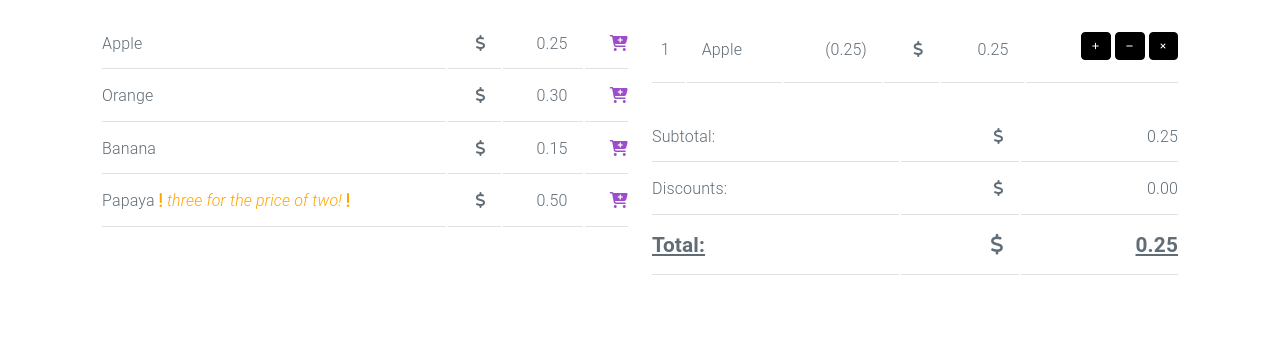
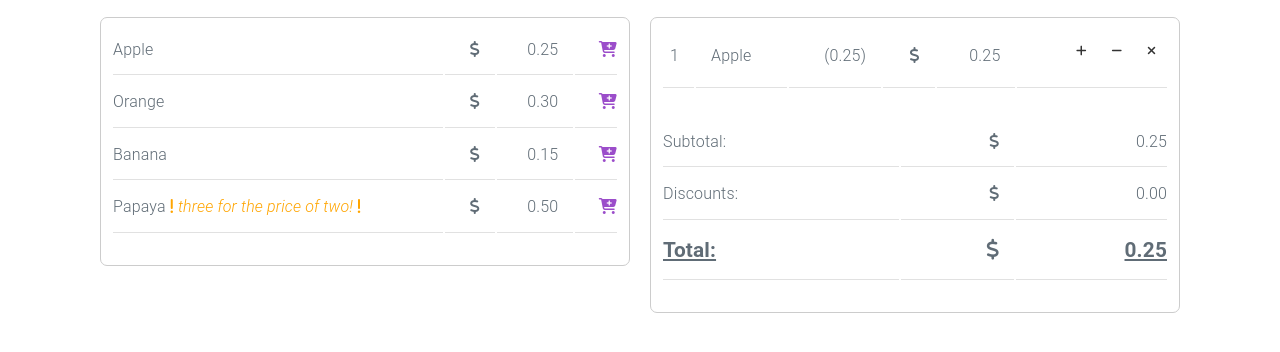
Before and after one commit to pasierb/shopping-basket, a website: page index.html in a window 1280 px wide. Both pictures are taken after a click on the link 618 px from the left and 107 px from the top of the page. Shown: the part 64-416 px from the top of the page. Drawn offline with Linux system fonts and the light colour scheme.

Commit message:
add panels

```diff
--- a/css/styles.css
+++ b/css/styles.css
@@ -1,4 +1,8 @@
 @import url("milligram.min.css");
+
+h2 {
+  white-space: nowrap;
+}
 
 .text-right {
   text-align: right;
@@ -17,10 +21,19 @@ a {
 }
 
 button {
-  background-color: black;
-  border-color: black;
-  font-size: .8rem;
+  background-color: transparent;
+  color: #333;
+  border: none;
+  font-size: 1.2rem;
   height: 2.8rem;
   line-height: 2.8rem;
   padding: 0 1.0rem;
 }
+
+.panel {
+  border: 1px solid #ccc;
+  padding: 5px 10px;
+  -webkit-border-radius: 7px;
+  -moz-border-radius: 7px;
+  border-radius: 7px;
+}
--- a/index.html
+++ b/index.html
@@ -21,13 +21,18 @@
       <div class="column">
         <h2><i class="fa fa-list"></i> Product list</h2>
 
-        <product-list></product-list>
+        <div class="panel">
+          <product-list></product-list>
+        </div>
+
       </div>
 
       <div class="column">
         <h2><i class="fa fa-shopping-cart"></i> Shopping cart</h2>
 
-        <shopping-cart></shopping-cart>
+        <div class="panel">
+          <shopping-cart></shopping-cart>
+        </div>
       </div>
     </div>
   </div>
--- a/js/tags.js
+++ b/js/tags.js
@@ -20,7 +20,7 @@ riot.tag('product-list',
                 </td>
                 <td class="text-right">{ product.price.toFixed(2) }</td>
                 <td class="text-right">
-                    <a onclick="{addToBasket(product)}" title="Add product to basket">
+                    <a onclick="{addToBasket(product)}" title="Add product to basket" class="text-size-xl">
                         <i class="fa fa-cart-plus"></i>
                     </a>
                 </td>
@@ -42,7 +42,7 @@ riot.tag('shopping-cart',
     `<table>
         <tbody>
             <tr each="{ item in opts.cart.items }">
-                <td class="text-right">{ item.quantity }</td>
+                <td class="text-right">{ item.quantity } x</td>
                 <td>{ item.product.name }</td>
                 <td class="text-right">({ item.product.price.toFixed(2) })</td>
                 <td class="text-right">
```
